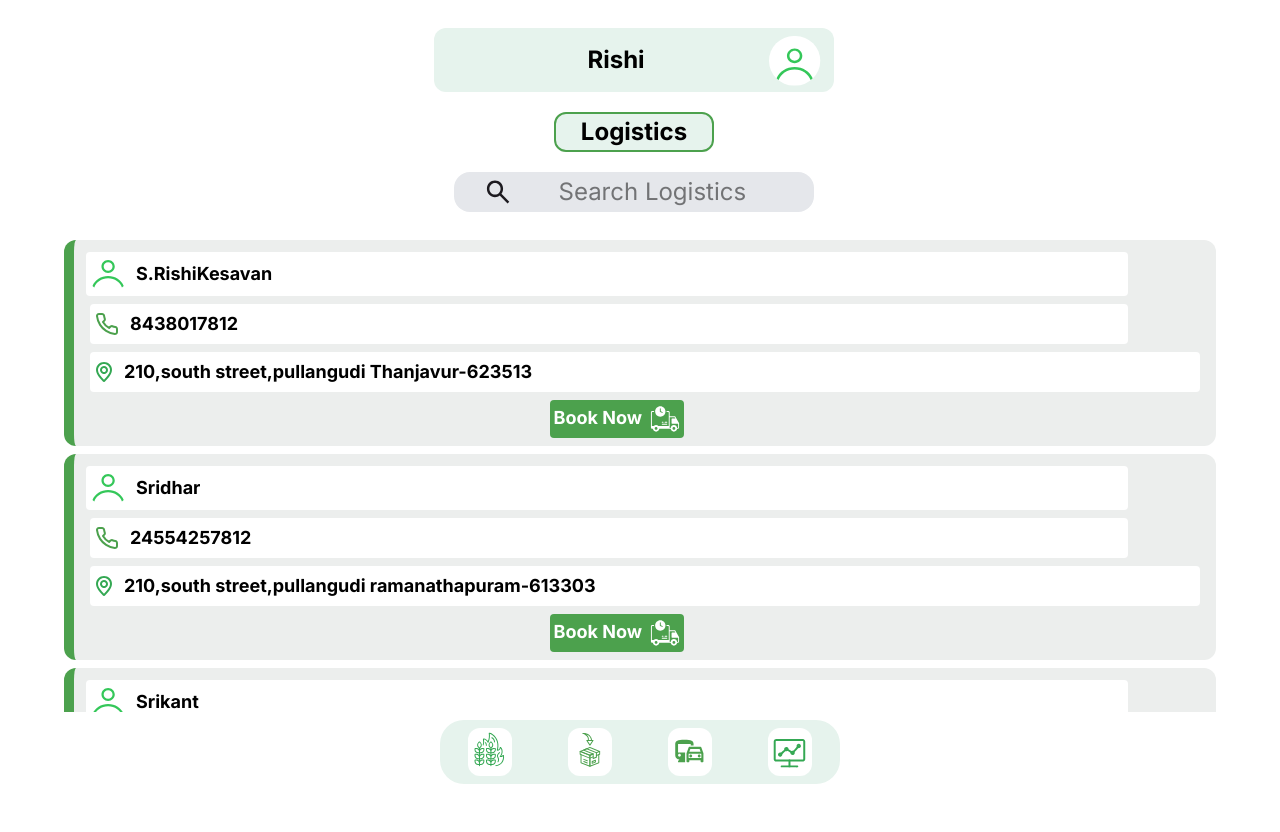
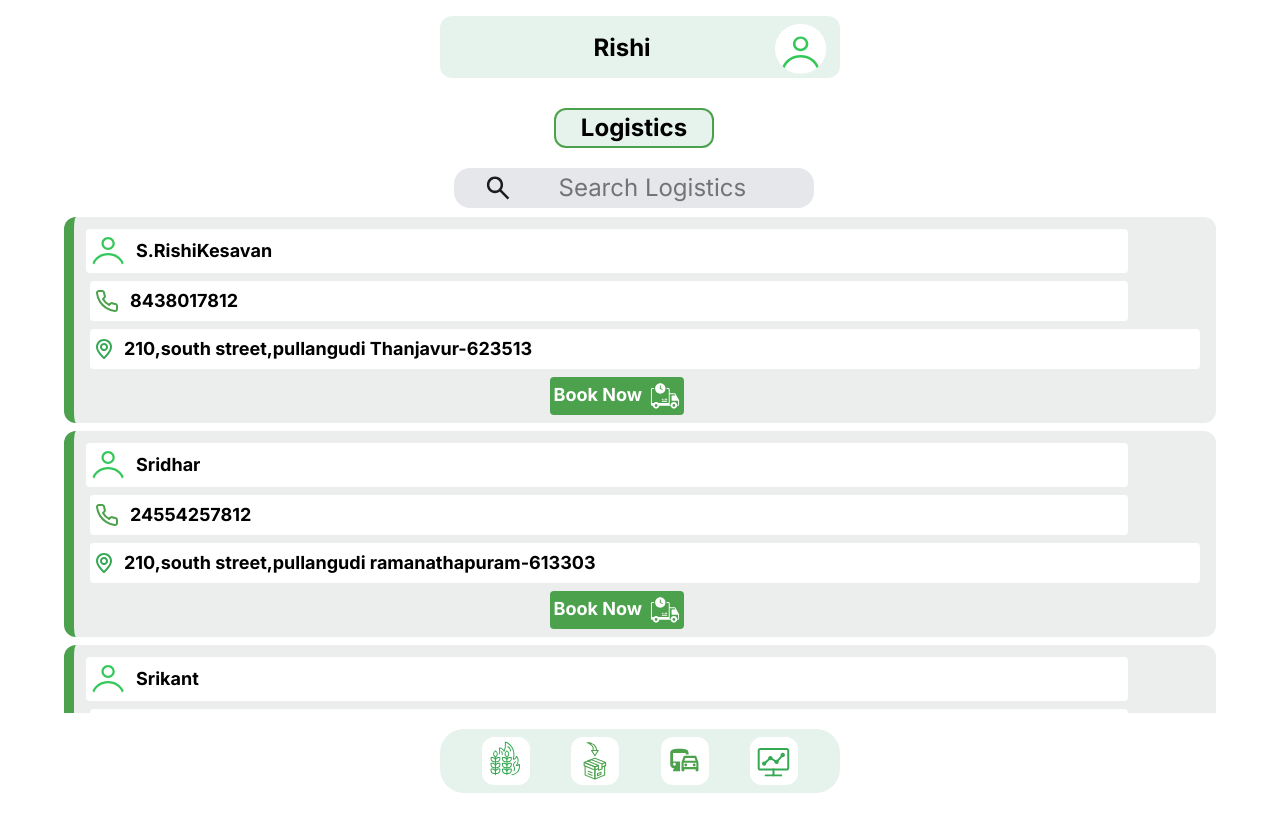
Before and after one commit to Dev-SK01/agri-lynx, a React (Vite) app in the folder agri-lynx/: page / in a window 1280 px wide. Shown: the top 832 px of the page. After the commit the page ends 800 px from the top, so only its background shows below. Built offline with nearby package versions, Linux system fonts and the light colour scheme; a web font is replaced by a local one.

Commit message:
design testing..

```diff
--- a/agri-lynx/src/farmers/FarmerLogisticInformation.jsx
+++ b/agri-lynx/src/farmers/FarmerLogisticInformation.jsx
@@ -11,7 +11,7 @@ const FarmerLogisticInformation = () => {
 
   return (
     <>
-      <div className="flex-col border-(--secondary)   items-center p-2   bg-(--primary) justify-center justify-items-center  bottom-0 top-0 w-[100%] h-[100%]  m-0 me-0 ">
+      <div className="flex-col border-(--secondary) items-center   bg-(--primary) justify-center justify-items-center  bottom-0  w-[100%]  p-0 m-0 me-0 ">
         <Header />
         <FarmerLogisticsDetails />
         <Footer />
--- a/agri-lynx/src/farmers/components/FarmerLogisticsDetails.jsx
+++ b/agri-lynx/src/farmers/components/FarmerLogisticsDetails.jsx
@@ -43,18 +43,18 @@ const FarmerLogisticsDetails = () => {
   return (
     <>
       <>
-        <div className="flex-col w-[100%] mt-3 h-[15dvh] justify-items-center pe-3  ">
-          <div className=" flex-col justify-items-center bg-(--green) mt-5 border-(--secondary) p-0.5 border-2 rounded-xl   w-40 ">
+        <div className="flex-col w-[100%] mt-3 h-[13.6dvh] justify-items-center pe-3  ">
+          <div className=" flex-col justify-items-center bg-(--green) mt-3 border-(--secondary) p-0.5 border-2 rounded-xl   w-40 ">
             <p className="font-inter font-bold text-2xl">Logistics</p>
           </div>
-          <div className="flex justify-center  bg-gray-200 h-10 p-1 rounded-2xl w-90 mt-5 font-inter pe-3 ">
+          <div className="flex justify-center h-10 bg-gray-200 p-1 rounded-2xl w-90 mt-5 font-inter pe-3 ">
             <img
               className="flex ms-4  pb-2 size-10"
               src={search}
               alt="search"
             />
             <input
-              className=" w-70 justify-items-center text-2xl  font-inter"
+              className=" w-70  justify-items-center text-2xl  font-inter"
               type="text"
               onChange={(e) => setSearchItem(e.target.value)}
               value={searchItem}
@@ -62,18 +62,24 @@ const FarmerLogisticsDetails = () => {
             />
           </div>
         </div>
-        <div className="flex-col justify-items-center h-[60dvh] overflow-y-scroll w-[95dvw] ">
-        {LogisticsDetails.filter((Logistics)=>{
-         return searchItem.toLowerCase() === ''
+        <div className="flex-col justify-items-center h-[62dvh] overflow-y-scroll w-[95dvw] ">
+          {LogisticsDetails.filter((Logistics) => {
+            return searchItem.toLowerCase() === ""
               ? Logistics
-         : Logistics.name.toLowerCase().includes(searchItem)
-         || Logistics.phoneNumber.toLowerCase().includes(searchItem)
-         || Logistics.address.toLowerCase().includes(searchItem)
-         || (Logistics.pincode).toString().toLowerCase().includes(searchItem)
-         || Logistics.village.toLowerCase().includes(searchItem)
-         || Logistics.district.toLowerCase().includes(searchItem) })
-        .map((Logistics) => (
-          <div key={Logistics.logisticsPartnerId} className="flex-col font-inter font-bold text-lg  border-s-10 border-(--secondary)  bg-(--teritary) rounded-xl w-[90dvw] p-2 mt-2 mb-2">
+              : Logistics.name.toLowerCase().includes(searchItem) ||
+                  Logistics.phoneNumber.toLowerCase().includes(searchItem) ||
+                  Logistics.address.toLowerCase().includes(searchItem) ||
+                  Logistics.pincode
+                    .toString()
+                    .toLowerCase()
+                    .includes(searchItem) ||
+                  Logistics.village.toLowerCase().includes(searchItem) ||
+                  Logistics.district.toLowerCase().includes(searchItem);
+          }).map((Logistics) => (
+            <div
+              key={Logistics.logisticsPartnerId}
+              className="flex-col font-inter font-bold text-lg  border-s-10 border-(--secondary)  bg-(--teritary) rounded-xl w-[90dvw] p-2  mb-2"
+            >
               <p className=" flex me-20 p-1.5 m-1 bg-(--primary) rounded gap-3 pt-1.5 items-center">
                 {" "}
                 <img src={avatar1} className="size-8" alt="avatar" />
@@ -105,7 +111,6 @@ const FarmerLogisticsDetails = () => {
             </div>
           ))}
         </div>
-
       </>
     </>
   );
--- a/agri-lynx/src/farmers/components/Footer.jsx
+++ b/agri-lynx/src/farmers/components/Footer.jsx
@@ -8,18 +8,18 @@ import Analytics from "../../assets/Analytics.svg";
 const Footer = () => {
   return (
     <>
-      <footer className="flex w-dvw justify-center h-[15dvh]">
-          <div className=" flex h-16 rounded-3xl bg-(--green) w-100 py-2 absolute bottom-4 justify-center">
-            <div className="ms-7 me-7 h-12 w-12 bg-white rounded-xl p-1">
-              <img src={crops} alt="crops" />
+      <footer className="flex  mt-4 mb-0.5 h-[8dvh] ">
+          <div className=" flex flex-row justify-evenly  items-center rounded-3xl bg-(--green) w-100 ">
+            <div className="h-12 w-12 bg-white rounded-xl p-1 ps-1.5 ">
+              <img src={crops} alt="crops"className=''/>
             </div>
-            <div className="ms-7 me-7 h-12 w-12 bg-white rounded-xl p-0.5">
+            <div className="  h-12 w-12 bg-white rounded-xl  p-0.5">
               <img src={dabba} alt="order-icon" />
             </div>
-            <div className="ms-7 me-7 h-12 w-12 bg-white rounded-xl p-1 pt-1.5">
+            <div className="  h-12 w-12 bg-white rounded-xl p-1 ps-1.5 pt-1.5">
               <img src={car} alt="commute" />
             </div>
-            <div className="ms-7 me-7 h-12 w-12 bg-white rounded-xl p-1 pt-2">
+            <div className=" h-12 w-12 bg-white rounded-xl p-1 ps-1.5 pt-2">
               <img src={Analytics} alt="analytics" />
             </div>
           </div>
--- a/agri-lynx/src/farmers/components/Header.jsx
+++ b/agri-lynx/src/farmers/components/Header.jsx
@@ -4,12 +4,12 @@ import avatar from "../../assets/avatar.svg";
 const Header = () => {
   return (
     <>
-      <nav className="flex-col w-dvw justify-items-center h-[8dvh] pe-3">
-        <header className="flex justify-center rounded-xl h-16 pt-2 ps-2 bg-(--green) mt-5  w-100 text-xl   top-2">
+      <nav className="flex-col w-dvw justify-items-center mt-4 h-[10dvh] top-2 ">
+        <header className="flex justify-center rounded-xl  pt-2 ps-2 bg-(--green)   w-100 text-xl   ">
           <h1 className=" flex font-bold font-inter pt-2  pb-2 ps-2 text-2xl    justify-center w-[80%]">
             Rishi
           </h1>
-          <div className=" pb-1  ">
+          <div className=" pb-1 ">
             <img src={avatar} alt="avatar" />
           </div>
         </header>
```
Lines whose indentation alone changed are shown as unchanged.
